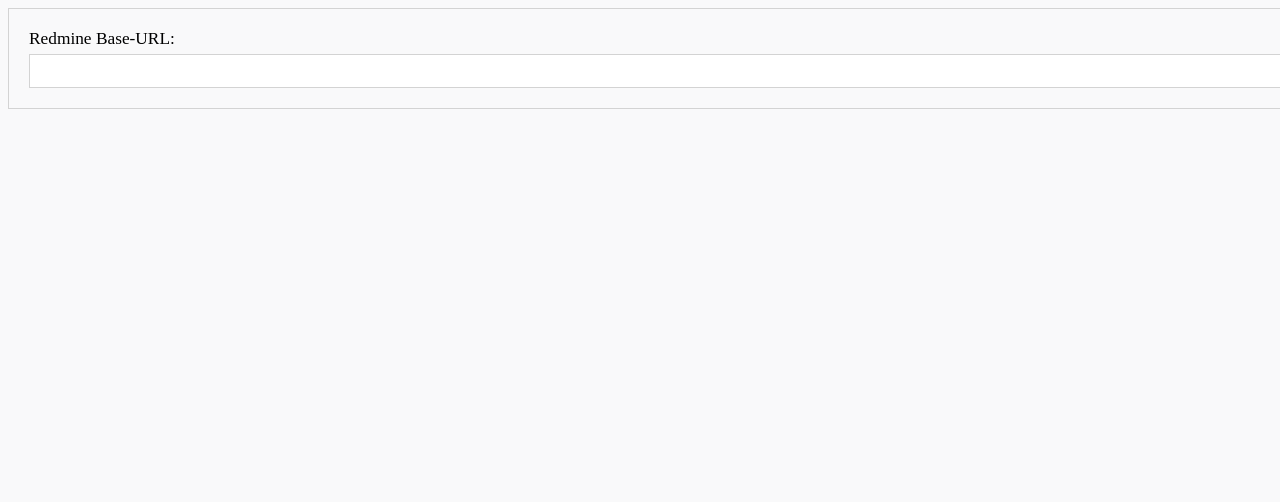
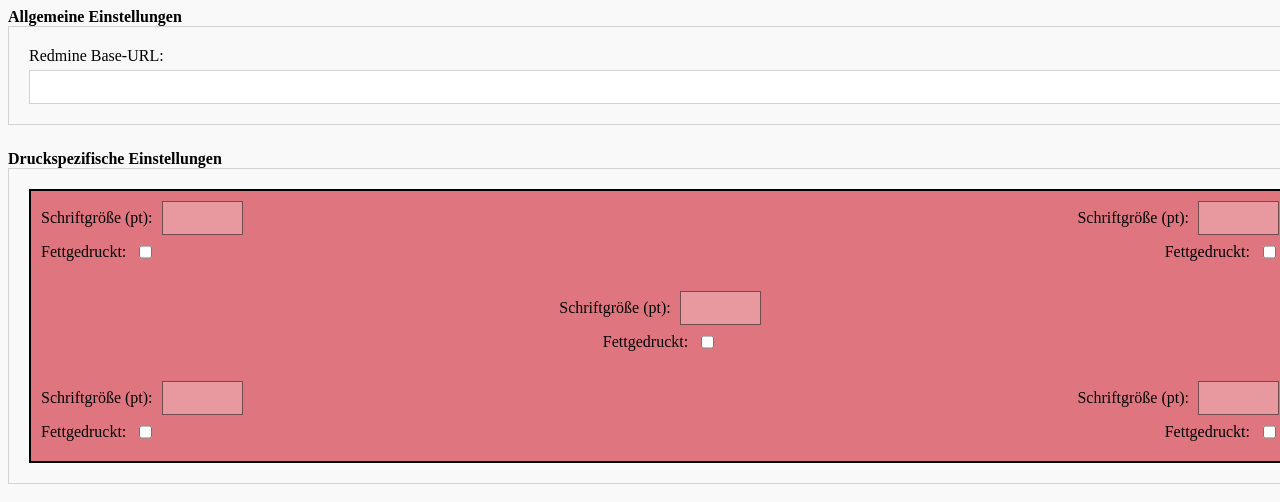
Before and after one commit to moetz87/de.moetz.js.webext.redmineprintplugin, a website built with webpack: page settings/index.html in a window 1280 px wide. Shown: the top 502 px of the page. Built offline with nearby package versions, Linux system fonts and the light colour scheme.

Commit message:
print-specific settings added to UI

```diff
--- /dev/null
+++ b/settings/common.css
@@ -0,0 +1,12 @@
+/* checkbox alignment fix */
+
+input[type=checkbox],
+input[type=radio] {
+    vertical-align: middle;
+    position: relative;
+    bottom: 1px;
+}
+
+input[type=radio] {
+    bottom: 2px;
+}
--- a/settings/index.css
+++ b/settings/index.css
@@ -8,7 +8,7 @@
 
 html,
 body {
-    font-size: 13pt;
+    font-size: 12pt;
     background-color: #F9F9FA;
 }
 
@@ -22,7 +22,38 @@
     width: calc(100% - 2px);
     border: 1px solid lightgrey;
     padding: 20px;
+    margin-bottom: 25px;
 }
+
+.content.last {
+    margin-bottom: 0px !important;
+}
+
+.titleheader {
+    font-weight: bold;
+}
+
+.flex-container {
+    display: flex;
+}
+
+.flex-item {
+    flex-grow: 1;
+}
+
+.flex-item.left {
+    text-align: left;
+}
+
+.flex-item.center {
+    text-align: center;
+}
+
+.flex-item.right {
+    text-align: right;
+}
+
+
 
 /**************************/
 /* Messager */
@@ -66,27 +97,51 @@
 }
 
 /**************************/
-/* Settings */
+/* General Settings */
 /**************************/
 
-#settings .entry {
+#generalsettings .entry {
     width: 100%;
     display: inline-block;
     margin-top: 20px;
 }
 
-#settings .entry.first {
+#generalsettings .entry.first {
     margin-top: 0px;
 }
 
-#settings .entry .key {
+#generalsettings .entry .key {
     padding-bottom: 5px;
 }
 
-#settings .entry .value {
+#generalsettings .entry .value {
     width: 100%;
 }
 
-#settings .entry .value input {
+#generalsettings .entry .value input {
     width: 100%;
 }
+
+/**************************/
+/* Print-Settings */
+/**************************/
+
+#printsettings #ticketbackground {
+    background-color: #df767f;
+    border: 2px solid black;
+    padding: 10px;
+}
+
+#printsettings label {
+    margin-right: 5px;
+}
+
+#printsettings input[type=number] {
+    width: 75px;
+    background-color: rgba(255, 255, 255, 0.25);
+    border-color: rgba(0, 0, 0, 0.5);
+}
+
+#printsettings .center {
+    margin: 20px 0 20px 0;
+}
--- a/settings/index.html
+++ b/settings/index.html
@@ -5,6 +5,7 @@
 <head>
     <meta charset="utf-8">
     <link rel="stylesheet" href="index.css">
+    <link rel="stylesheet" href="common.css">
 </head>
 
 <body>
@@ -13,10 +14,65 @@
         <div id="messager"></div>
     </div>
 
-    <div id="settings" class="content">
+    <div class="titleheader">Allgemeine Einstellungen</div>
+    <div id="generalsettings" class="content">
         <div class="entry first">
             <div class="key">Redmine Base-URL:</div>
-            <div class="value"><input id="urlField" type="text"></div>
+            <div class="value">
+                <input id="urlField" type="text">
+            </div>
+        </div>
+    </div>
+
+    <div class="titleheader">Druckspezifische Einstellungen</div>
+    <div id="printsettings" class="content last">
+        <div id="ticketbackground">
+            <div class="flex-container">
+                <!-- top left -->
+                <div class="flex-item left">
+                    <label for="topleftfontsize">Schriftgröße (pt):</label>
+                    <input id="topleftfontsize" type="number">
+                    <br>
+                    <label for="topleftfontbold">Fettgedruckt:</label>
+                    <input id="topleftfontbold" type="checkbox">
+                </div>
+                <!-- top right -->
+                <div class="flex-item right">
+                    <label for="toprightfontsize">Schriftgröße (pt):</label>
+                    <input id="toprightfontsize" type="number">
+                    <br>
+                    <label for="toprightfontbold">Fettgedruckt:</label>
+                    <input id="toprightfontbold" type="checkbox">
+                </div>
+            </div>
+            <div class="flex-container">
+                <!-- center -->
+                <div class="flex-item center">
+                    <label for="centerfontsize">Schriftgröße (pt):</label>
+                    <input id="centerfontsize" type="number">
+                    <br>
+                    <label for="centerfontbold">Fettgedruckt:</label>
+                    <input id="centerfontbold" type="checkbox">
+                </div>
+            </div>
+            <div class="flex-container">
+                <!-- bottom left -->
+                <div class="flex-item left">
+                    <label for="bottomleftfontsize">Schriftgröße (pt):</label>
+                    <input id="bottomleftfontsize" type="number">
+                    <br>
+                    <label for="bottomleftfontbold">Fettgedruckt:</label>
+                    <input id="bottomleftfontbold" type="checkbox">
+                </div>
+                <!-- bottom right -->
+                <div class="flex-item right">
+                    <label for="bottomrightfontsize">Schriftgröße (pt):</label>
+                    <input id="bottomrightfontsize" type="number">
+                    <br>
+                    <label for="bottomrightfontbold">Fettgedruckt:</label>
+                    <input id="bottomrightfontbold" type="checkbox">
+                </div>
+            </div>
         </div>
     </div>
 
--- a/settings/main.ts
+++ b/settings/main.ts
@@ -16,13 +16,12 @@
     }
 
     private registerEventHandler() {
-        this.ui.urlField.onchange
-            = () => {
-                const settings = this.ui.getSettings();
-                this.settingsLoader.save(settings)
-                    .then(() => this.ui.showMessage('Einstellungen erfolgreich gespeichert.'))
-                    .catch(error => this.ui.showErrorMessage(`Fehler beim Speichern von Einstellungen: ${error}.`));
-            };
+        this.ui.registerOnChangeListener(() => {
+            const settings = this.ui.getSettings();
+            this.settingsLoader.save(settings)
+                .then(() => this.ui.showMessage('Einstellungen erfolgreich gespeichert.'))
+                .catch(error => this.ui.showErrorMessage(`Fehler beim Speichern von Einstellungen: ${error}.`));
+        });
     }
 
 }
--- a/settings/user-interface.ts
+++ b/settings/user-interface.ts
@@ -2,18 +2,41 @@
 
 export class UserInterface {
 
-    public readonly urlField = <HTMLInputElement>document.getElementById('urlField');
-    public readonly messager = <HTMLElement>document.getElementById('messager');
-    public readonly messagerOverlay = <HTMLElement>document.getElementById('messagerOverlay');
+    private fields = new Map<string, HTMLInputElement>([
+        ['url', <HTMLInputElement>document.getElementById('urlField')],
+        ['topLeftFontSize', <HTMLInputElement>document.getElementById('topleftfontsize')],
+        ['topLeftFontBold', <HTMLInputElement>document.getElementById('topleftfontbold')],
+        ['topRightFontSize', <HTMLInputElement>document.getElementById('toprightfontsize')],
+        ['topRightFontBold', <HTMLInputElement>document.getElementById('toprightfontbold')],
+        ['centerFontSize', <HTMLInputElement>document.getElementById('centerfontsize')],
+        ['centerFontBold', <HTMLInputElement>document.getElementById('centerfontbold')],
+        ['bottomLeftFontSize', <HTMLInputElement>document.getElementById('bottomleftfontsize')],
+        ['bottomLeftFontBold', <HTMLInputElement>document.getElementById('bottomleftfontbold')],
+        ['bottomRightFontSize', <HTMLInputElement>document.getElementById('bottomrightfontsize')],
+        ['bottomRightFontBold', <HTMLInputElement>document.getElementById('bottomrightfontbold')]
+    ]);
+    private readonly messager = <HTMLElement>document.getElementById('messager');
+    private readonly messagerOverlay = <HTMLElement>document.getElementById('messagerOverlay');
+    private onChangeListener: (() => void)[] = [];
+
+    constructor() {
+        this.fields.forEach((field, name) => {
+            field.onchange = this.onFieldValueChange;
+        });
+    }
 
     public setSettings = (settings: Settings) => {
-        this.urlField.value = settings.url;
+        this.getField('url').value = settings.url;
     }
 
     public getSettings(): Settings {
         return new Settings({
-            url: this.urlField.value
+            url: this.getField('url').value
         });
+    }
+
+    public registerOnChangeListener(callback: () => void) {
+        this.onChangeListener.push(callback);
     }
 
     public showMessage(message: string) {
@@ -30,4 +53,18 @@
         this.messagerOverlay.className = 'error';
     }
 
+    private onFieldValueChange = () => {
+        this.onChangeListener.forEach(callback => callback());
+    }
+
+    private getField(name: string): HTMLInputElement {
+        // tslint:disable-next-line:no-backbone-get-set-outside-model
+        const field = this.fields.get(name);
+        if (field) {
+            return field;
+        } else {
+            throw new Error(`Field mit Name "${name}" nicht bekannt.`);
+        }
+    }
+
 }
```
Also changed, not shown: test.html (added, +8 -0 lines).
